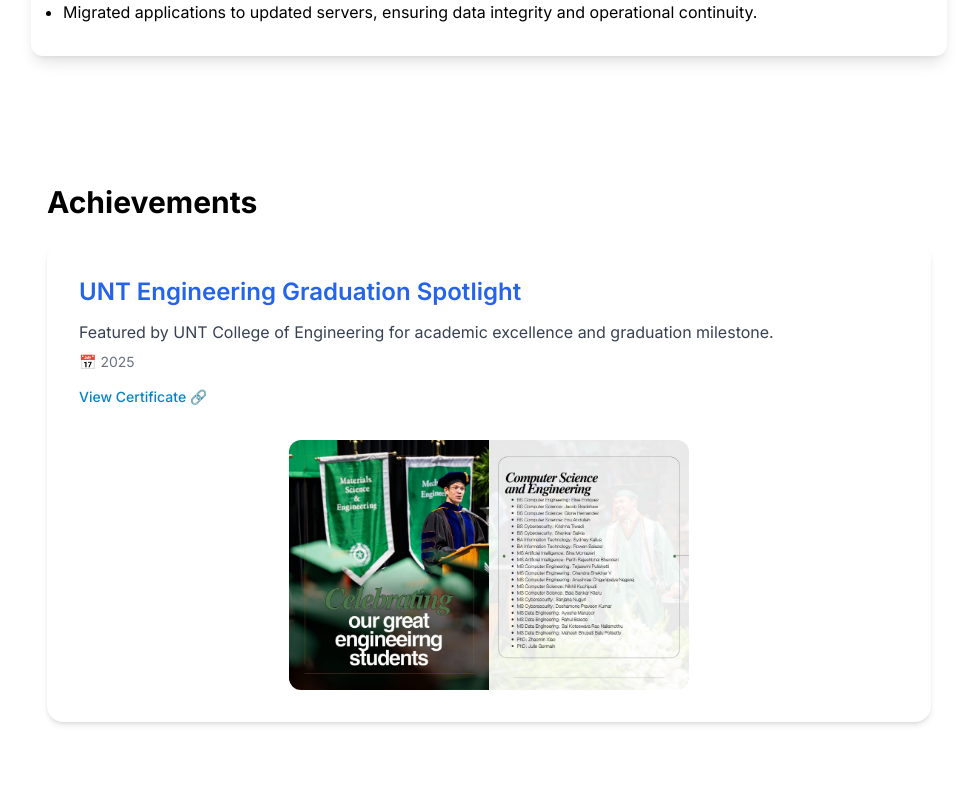
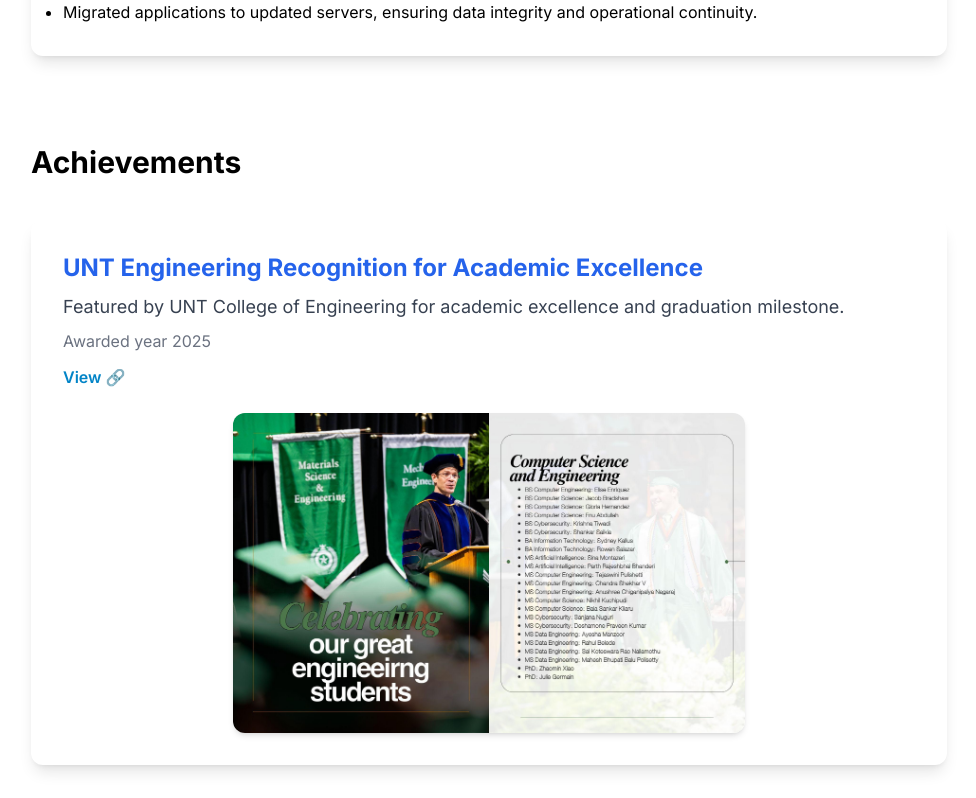
Before and after one commit to Koti2199/portifolio, a Next.js app: page / in a window 1280 px wide. Shown: the part 2622-3420 px from the top of the page, without its empty margins (151-1127 px from the left). Built offline with nearby package versions, Linux system fonts and the light colour scheme.

Commit message:
Update achievements.jsx

```diff
--- a/app/achievements/achievements.jsx
+++ b/app/achievements/achievements.jsx
@@ -1,68 +1,67 @@
+/* eslint-disable @next/next/no-img-element */
 "use client";
 import React from "react";
-import Image from "next/image";
 
 const achievements = [
   {
-    title: "UNT Engineering Graduation Spotlight",
+    title: "UNT Engineering Recognition for Academic Excellence",
     description:
       "Featured by UNT College of Engineering for academic excellence and graduation milestone.",
-    year: "2025",
+    year: " 2025",
     image: "/assets/images/ach_post.png",
     link: "https://www.linkedin.com/posts/untengineering_untengineering-untgrad-meangreen-activity-7326599335209553921-HdTe",
   },
 ];
 
-const Achievements = () => {
+function AchievementsComponent() {
   return (
-    <section id="achievements" className="py-16 px-4 sm:px-6">
-      <div className="mx-auto max-w-4xl">
-        {/* Section Heading - left aligned */}
-        <h2 className="text-3xl font-bold mb-6 text-left">Achievements</h2>
+    <>
+      <h2 className="text-3xl font-bold mt-4 py-2 sm:text-2xl text-left px-4 lg:px-0">
+        Achievements
+      </h2>
 
-        {achievements.map((item, index) => (
+      <div className="mx-auto max-w-6xl lg:max-w-6xl">
+        {achievements.map((achievement, index) => (
           <div
             key={index}
-            className="flex flex-col md:flex-row items-center justify-between gap-8 bg-white dark:bg-gray-800 rounded-2xl shadow-md hover:shadow-lg transition-all duration-300 p-8"
+            className="mt-8 shadow-lg rounded-xl p-8 bg-white dark:bg-gray-800 dark:shadow-white"
           >
-            {/* Left - Text Content */}
-            <div className="w-full md:w-1/2 text-left">
-              <h3 className="text-2xl font-semibold text-blue-600 dark:text-sky-300 mb-3">
-                {item.title}
+            {/* Text Content - Top */}
+            <div className="text-left mb-6">
+              <h3 className="text-2xl font-bold text-blue-600 dark:text-sky-300 mb-2">
+                {achievement.title}
               </h3>
-              <p className="text-gray-700 dark:text-gray-300 mb-2">
-                {item.description}
+              <p className="text-lg text-gray-700 dark:text-gray-300 mb-2 leading-relaxed">
+                {achievement.description}
               </p>
-              <p className="text-sm text-gray-500 dark:text-gray-400 mb-3">
-                📅 {item.year}
+              <p className="text-md text-gray-500 dark:text-gray-400 mb-3">
+                Awarded year {achievement.year}
               </p>
-              {item.link && (
+              {achievement.link && (
                 <a
-                  href={item.link}
+                  href={achievement.link}
                   target="_blank"
                   rel="noopener noreferrer"
-                  className="inline-block text-sm text-sky-600 hover:underline font-medium"
+                  className="text-md text-sky-600 hover:underline font-semibold"
                 >
-                  View Certificate 🔗
+                  View 🔗
                 </a>
               )}
             </div>
 
-            {/* Right - Image */}
-            <div className="w-full md:w-1/2 flex justify-center">
-              <Image
-                src={item.image}
-                alt={item.title}
-                width={400}
-                height={300}
-                className="rounded-xl object-contain"
+            {/* Image Content - Bottom */}
+            <div className="flex justify-center">
+              <img
+                src={achievement.image}
+                alt={achievement.title}
+                className="rounded-xl object-contain max-h-80 w-auto shadow-md"
               />
             </div>
           </div>
         ))}
       </div>
-    </section>
+    </>
   );
-};
+}
 
-export default Achievements;
+export default AchievementsComponent;
```
